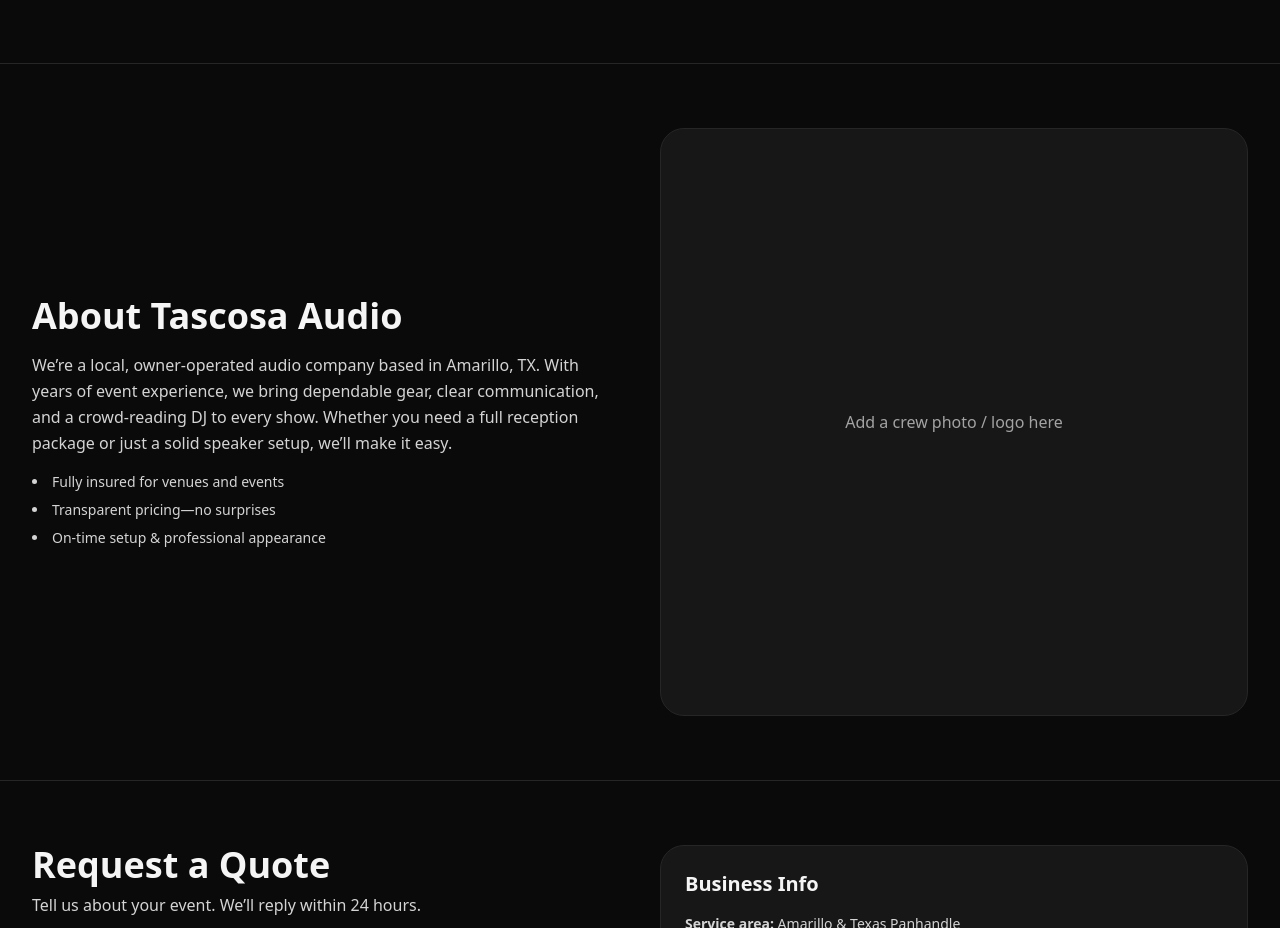
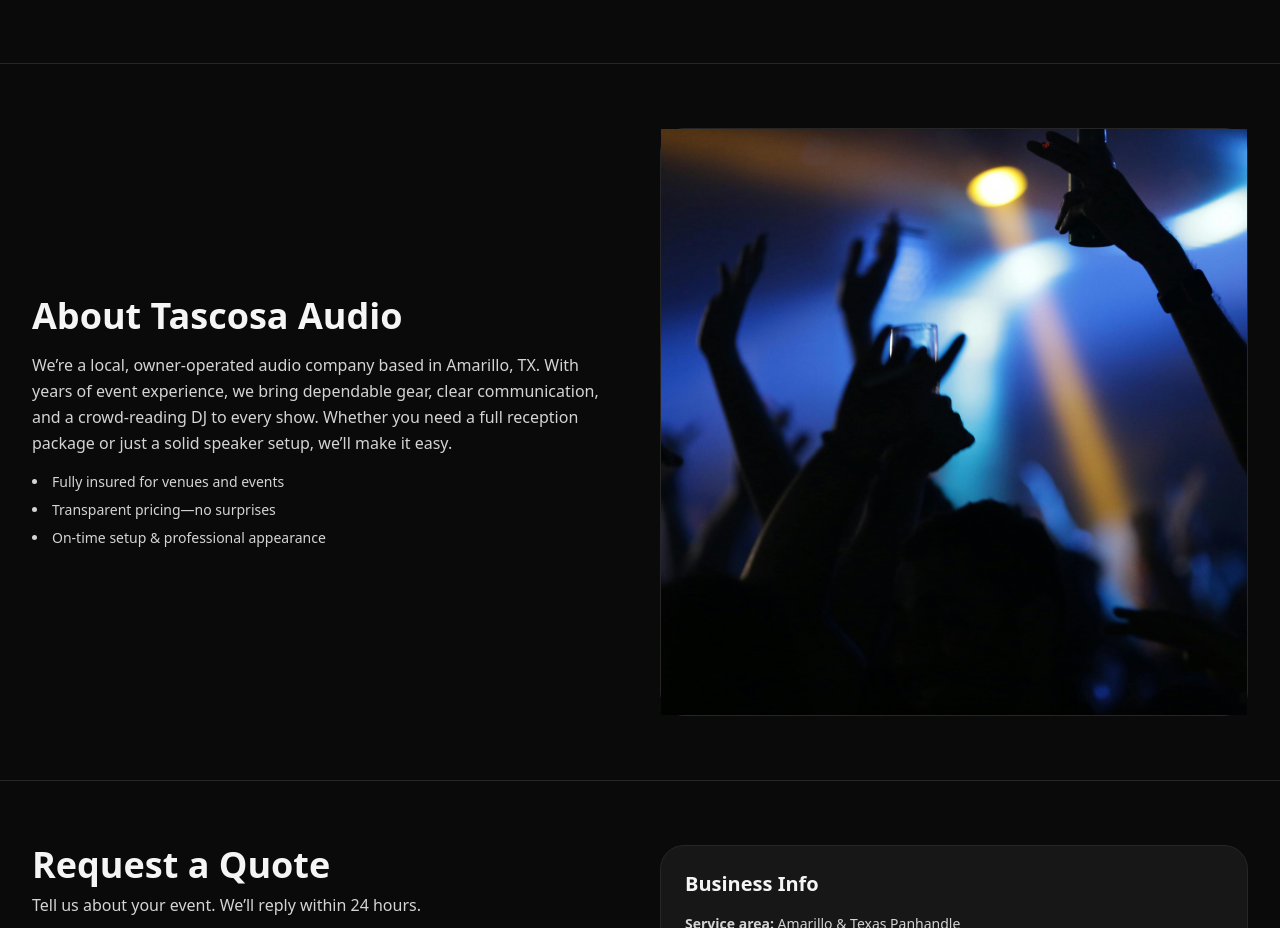
Before and after one commit to dexter806/tascosa.audio, a Next.js app: page / in a window 1280 px wide. Shown: the part 1748-2676 px from the top of the page. Built offline with nearby package versions, Linux system fonts and the light colour scheme.

Commit message:
Update index.js

```diff
--- a/pages/index.js
+++ b/pages/index.js
@@ -167,7 +167,7 @@ export default function Home() {
             </ul>
           </div>
           <div className="rounded-3xl border border-neutral-800 bg-neutral-900 aspect-square grid place-items-center text-neutral-400">
-            Add a crew photo / logo here
+            <img src="/Party 2025.jpg" alt="DJ setup" className="h-full w-full object-cover" />
           </div>
         </div>
       </section>
```
